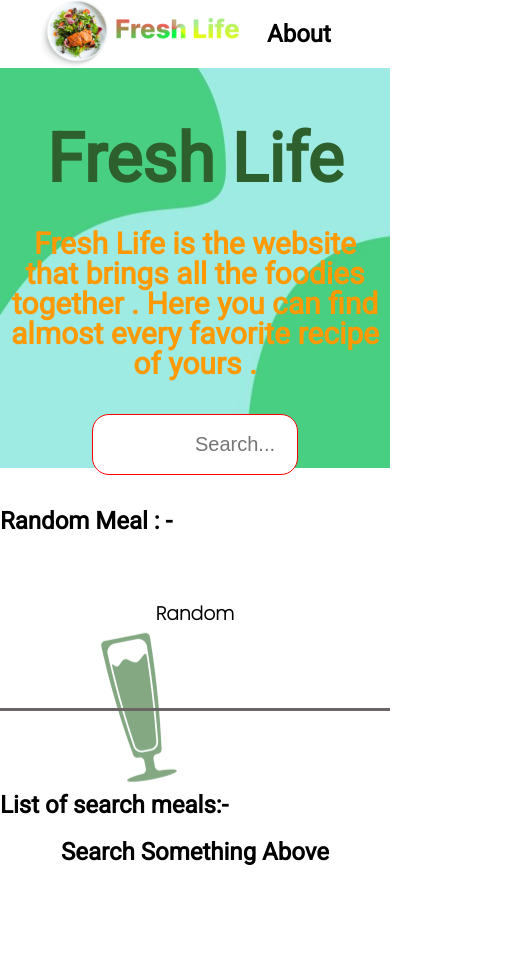
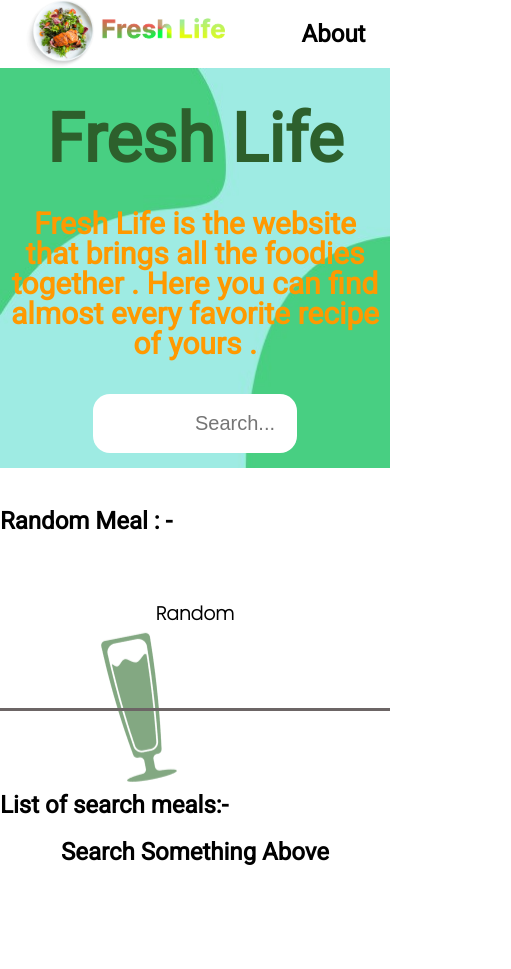
Before and after one commit to PrathamShailesh/Fresh_life_milestone4, a plain HTML site: page index.html in a window 390 px wide. Shown: the top 969 px of the page, 511 px wide, since content can reach past the window. Drawn offline with Linux system fonts and the light colour scheme; no server answers.

Commit message:
Update style.css

```diff
--- a/style.css
+++ b/style.css
@@ -139,7 +139,6 @@ input::placeholder{
     border-radius: 10px;
     display: flex;
     justify-content: center;
-    /* transform: translate(0,-50%) scale(0.1); */
     transition: transform 0.4s,top 0.4s;
 }
 
@@ -264,14 +263,18 @@ i{
 @media only screen and (max-width: 800px){
 
     header{
-        justify-content: space-between;
+        justify-content: space-around;
         width: 100%;
     }
 
 
     header img{
-        padding-left: 10%;
+        padding-left: 0%;
 
+    }
+
+    .contact{
+        padding-right: 0px;
     }
 
 
@@ -281,6 +284,7 @@ i{
 
 
     .innerMain{
+        padding-top: 10px;
         width: auto;
     }
 
@@ -315,7 +319,6 @@ i{
         height: 30pxpx;
         width: 200px;
         border-radius: 17px;
-        border: 1px red solid;
     }
 
 
@@ -328,8 +331,9 @@ i{
     }
 
     .social_media a{
-        margin: 50px 30px;
+        margin: 50px 0px;
     }
+
 
     .home{
         font-size: 25px;
```
